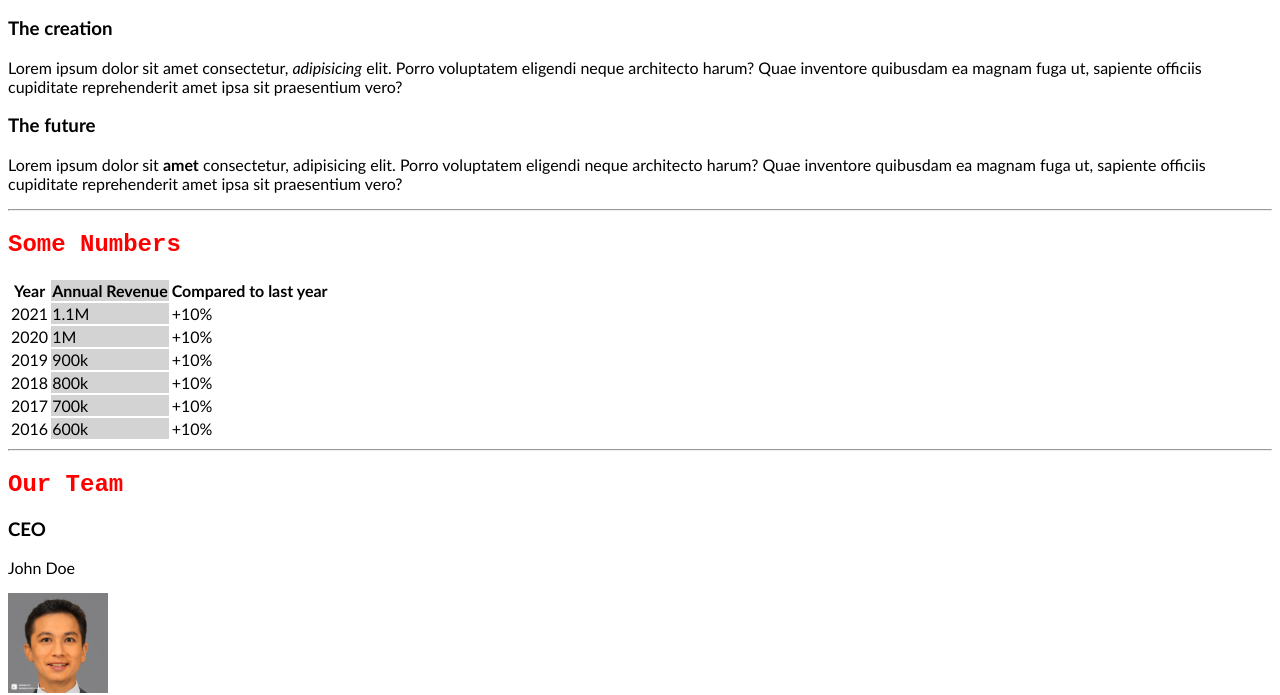
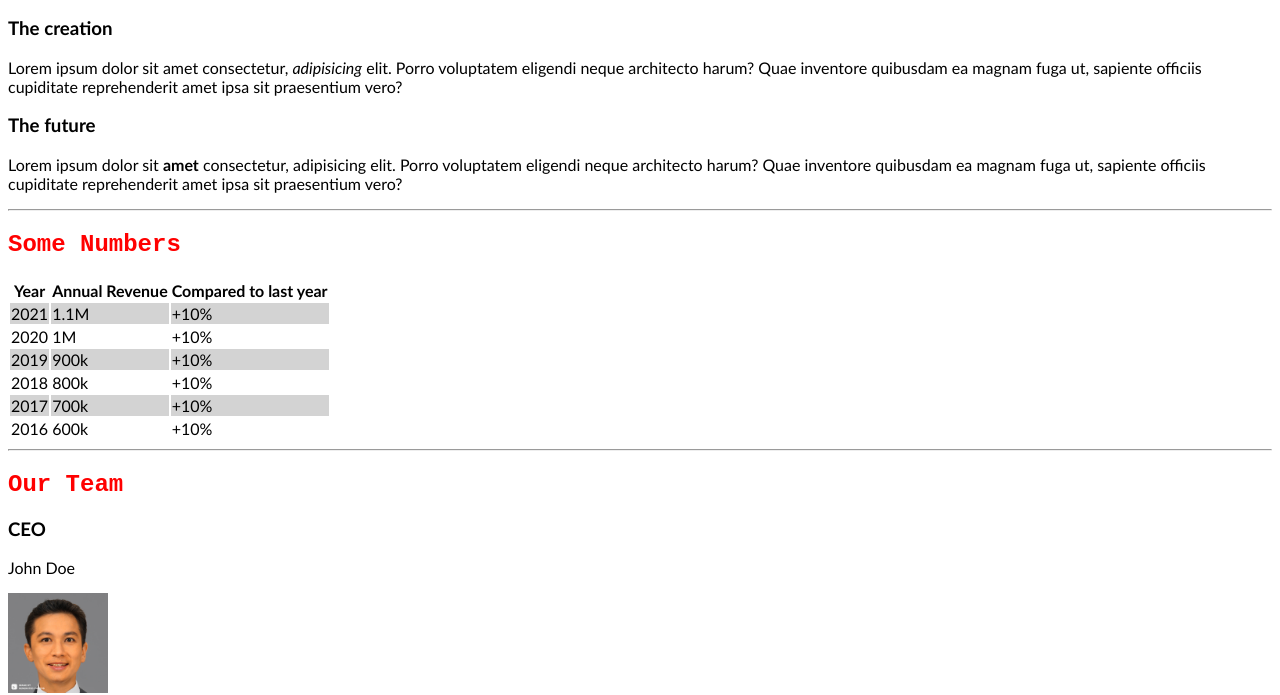
Before and after one commit to XelaG/IS445-HW2, a plain HTML site: page index.html in a window 1280 px wide. Shown: the part 110-805 px from the top of the page. Drawn offline with Linux system fonts and the light colour scheme.

Commit message:
fixed column instead of rows were highlighted

```diff
--- a/style.css
+++ b/style.css
@@ -33,8 +33,7 @@ ol {
   list-style-type: lower-roman;
 }
 
-th:nth-child(even),
-td:nth-child(even) {
+tr:nth-child(even) {
   background-color: lightgray;
 }
 
```
